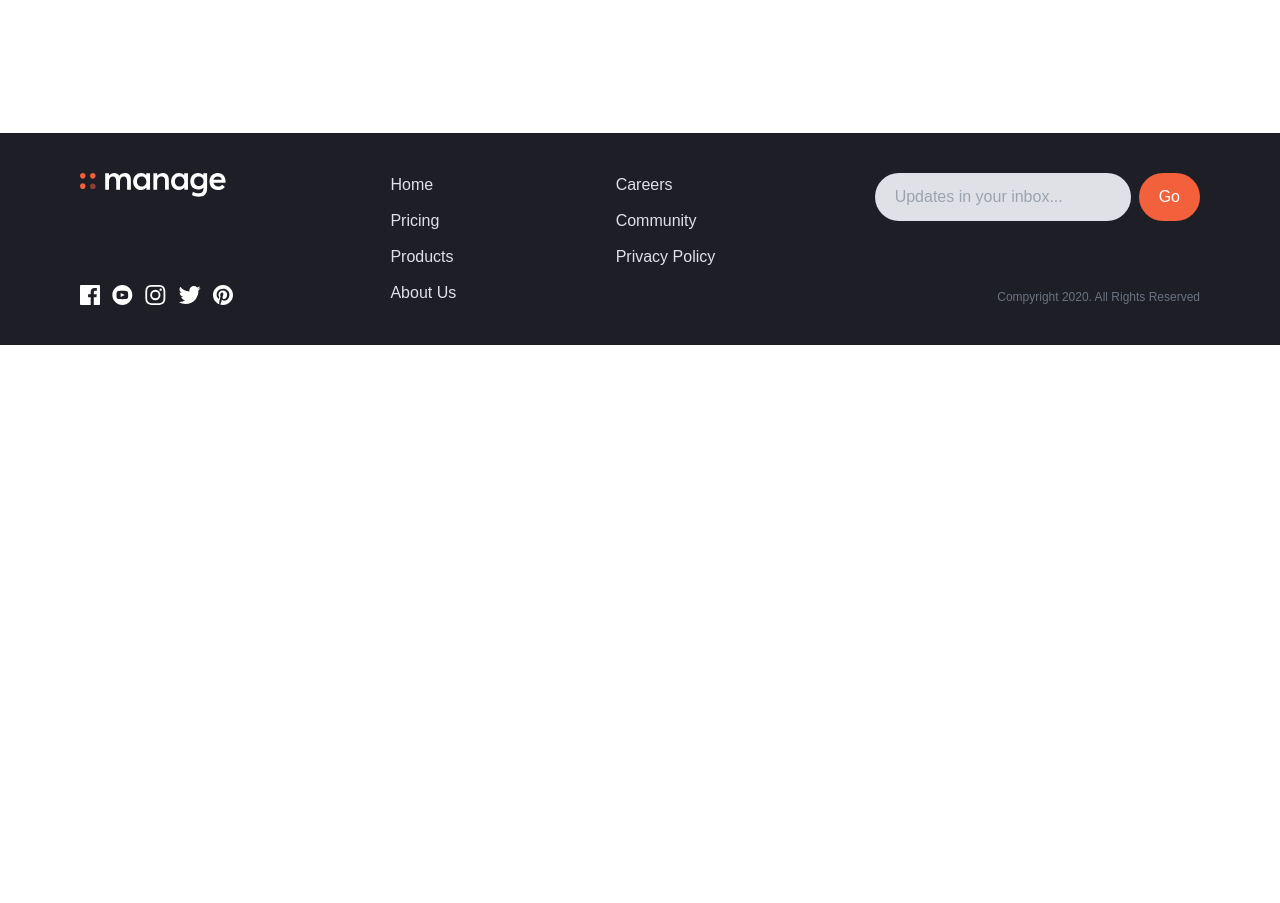
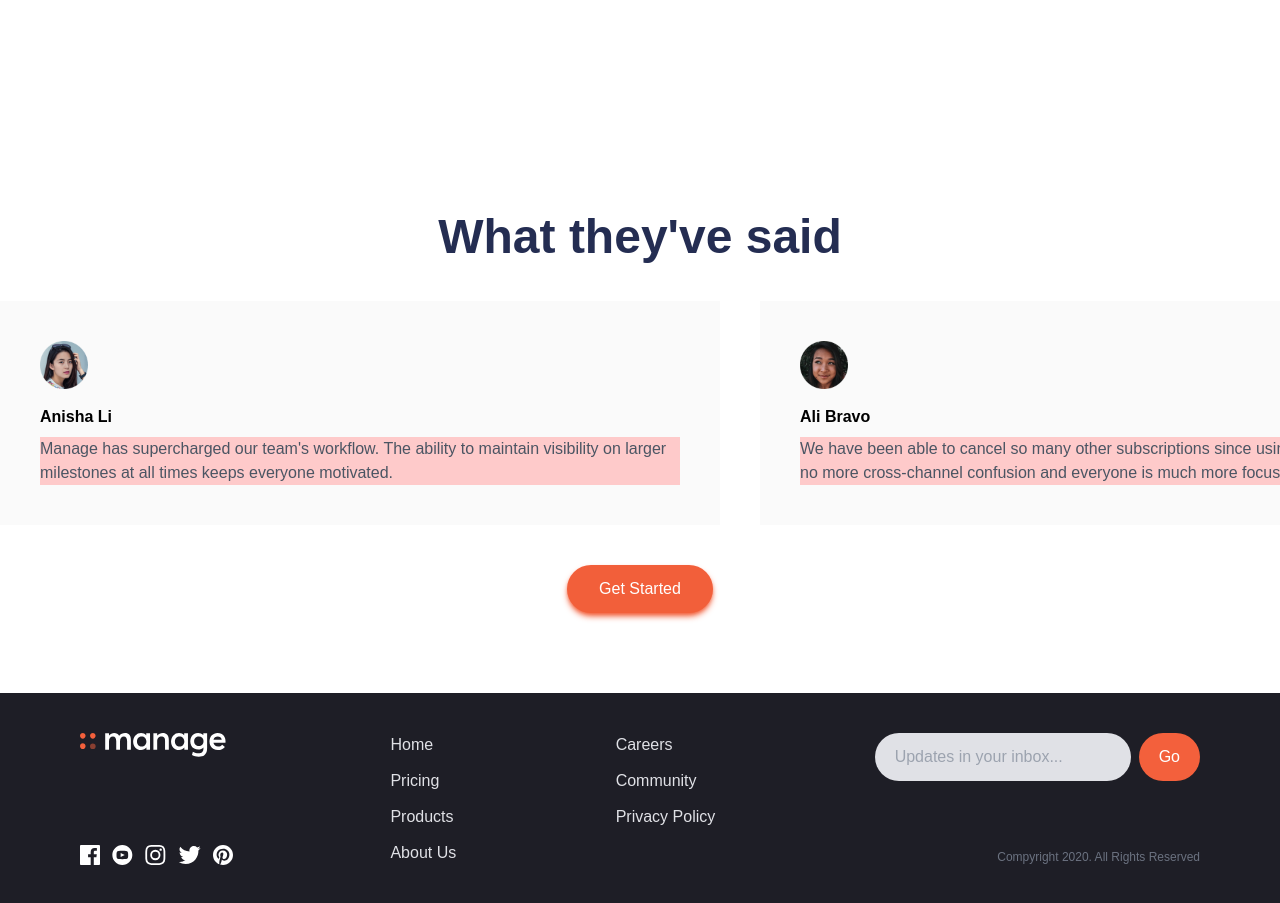
Before and after one commit to apekul/manage-landing-page, a React (Create React App) app: page / in a window 1280 px wide. Shown: the part 1420-2323 px from the top of the page. Before the commit the page ends 1765 px from the top, so only its background shows below. Built offline with nearby package versions, Linux system fonts and the light colour scheme.

Commit message:
add reviews component with horizontal scrolling with basic style

```diff
--- a/src/components/Homepage/Homepage.js
+++ b/src/components/Homepage/Homepage.js
@@ -3,6 +3,7 @@ import React from "react";
 // Components
 import Hero from "./Hero";
 import InfoComponent from "./InfoComponent";
+import Review from "./Reviews/Review";
 
 function Homepage() {
   return (
@@ -11,6 +12,7 @@ function Homepage() {
         <Hero />
         <InfoComponent />
       </div>
+      <Review />
     </section>
   );
 }
--- /dev/null
+++ b/src/components/Homepage/Reviews/Review.js
@@ -0,0 +1,87 @@
+import React, { useRef, useState, useEffect } from "react";
+import { reviewsData } from "./reviewsData";
+
+function Review() {
+  const scrollContainerRef = useRef(null);
+
+  const [isOverflow, setIsOverflow] = useState(false);
+
+  useEffect(() => {
+    // Function to check if the content overflows
+    const checkOverflow = () => {
+      if (scrollContainerRef.current) {
+        const container = scrollContainerRef.current;
+        const totalWidth = Array.from(container.children).reduce(
+          (acc, child) => acc + child.offsetWidth,
+          0
+        );
+        const viewportWidth = window.innerWidth;
+        setIsOverflow(totalWidth > viewportWidth);
+      }
+    };
+
+    checkOverflow(); // Check on mount and resize
+    window.addEventListener("resize", checkOverflow);
+    return () => window.removeEventListener("resize", checkOverflow);
+    // eslint-disable-next-line react-hooks/exhaustive-deps
+  }, [reviewsData]);
+
+  const handleMouseDown = (event) => {
+    scrollContainerRef.current.isDragging = true;
+    scrollContainerRef.current.startX =
+      event.pageX - scrollContainerRef.current.offsetLeft;
+    scrollContainerRef.current.scrollLeftStart =
+      scrollContainerRef.current.scrollLeft;
+  };
+
+  const handleMouseMove = (event) => {
+    if (scrollContainerRef.current.isDragging) {
+      const x = event.pageX - scrollContainerRef.current.offsetLeft;
+      const walk = (x - scrollContainerRef.current.startX) * 2; // Scroll speed
+      scrollContainerRef.current.scrollLeft =
+        scrollContainerRef.current.scrollLeftStart - walk;
+    }
+  };
+
+  const handleMouseUp = () => {
+    scrollContainerRef.current.isDragging = false;
+  };
+  return (
+    <article className="py-20 flex items-center flex-col select-none">
+      <h1 className="text-5xl font-[700] text-dark-blue">What they've said</h1>
+      <div
+        ref={scrollContainerRef}
+        onMouseDown={handleMouseDown}
+        onMouseMove={handleMouseMove}
+        onMouseUp={handleMouseUp}
+        onMouseLeave={handleMouseUp}
+        // className="scroll-container py-10 flex  gap-10 overflow-x-auto bg-blue-200 3xl:bg-red-200 w-full
+        // whitespace-nowrap"
+        className={`py-10 flex gap-10 w-full scroll-container ${
+          isOverflow ? "overflow-x-auto" : "overflow-hidden justify-center"
+        }`}
+      >
+        <ul className="flex gap-10">
+          {reviewsData.map((review, index) => (
+            <li
+              key={index}
+              className="bg-[#FAFAFA] p-10 w-[45rem] flex flex-col"
+            >
+              <img src={review.icon} alt="icon" className="w-12 h-12" />
+              <p className="mt-4 font-semibold">{review.name}</p>
+              <p className="mt-2 text-gray-600 text-wrap bg-red-200">
+                {review.review}
+              </p>
+            </li>
+          ))}
+        </ul>
+      </div>
+
+      <button className="bg-bright-red px-8 py-3 rounded-full text-white shadow-bright-red shadow-md">
+        Get Started
+      </button>
+    </article>
+  );
+}
+
+export default Review;
--- /dev/null
+++ b/src/components/Homepage/Reviews/reviewsData.js
@@ -0,0 +1,31 @@
+import avatarAnisha from "../../../assets/images/avatar-anisha.png";
+import avatarAli from "../../../assets/images/avatar-ali.png";
+import avatarRichard from "../../../assets/images/avatar-richard.png";
+import avatarShanai from "../../../assets/images/avatar-shanai.png";
+
+export const reviewsData = [
+  {
+    name: "Anisha Li",
+    review:
+      "Manage has supercharged our team's workflow. The ability to maintain visibility on larger milestones at all times keeps everyone motivated.",
+    icon: avatarAnisha,
+  },
+  {
+    name: "Ali Bravo",
+    review:
+      "We have been able to cancel so many other subscriptions since using Manage. There is no more cross-channel confusion and everyone is much more focused.",
+    icon: avatarAli,
+  },
+  {
+    name: "Richard Watts",
+    review:
+      "Manage allows us to provide structure and process. It keeps us organized and focused. I can't stop recommending them to everyone I talk to!",
+    icon: avatarRichard,
+  },
+  {
+    name: "Shanai Gough",
+    review:
+      "Their software allows us to track, manage and collaborate on our projects from anywhere. It keeps the whole team in-sync without being intrusive.",
+    icon: avatarShanai,
+  },
+];
--- a/src/index.css
+++ b/src/index.css
@@ -18,3 +18,15 @@
   padding-left: 5rem;
   padding-right: 5rem;
 }
+
+/* Reviews scrollbar */
+/* Hide scrollbar for Webkit browsers (Chrome, Safari) */
+.scroll-container::-webkit-scrollbar {
+  display: none; /* Hide scrollbar */
+}
+
+/* Hide scrollbar for Firefox */
+.scroll-container {
+  -ms-overflow-style: none; /* IE and Edge */
+  scrollbar-width: none; /* Firefox */
+}
```
